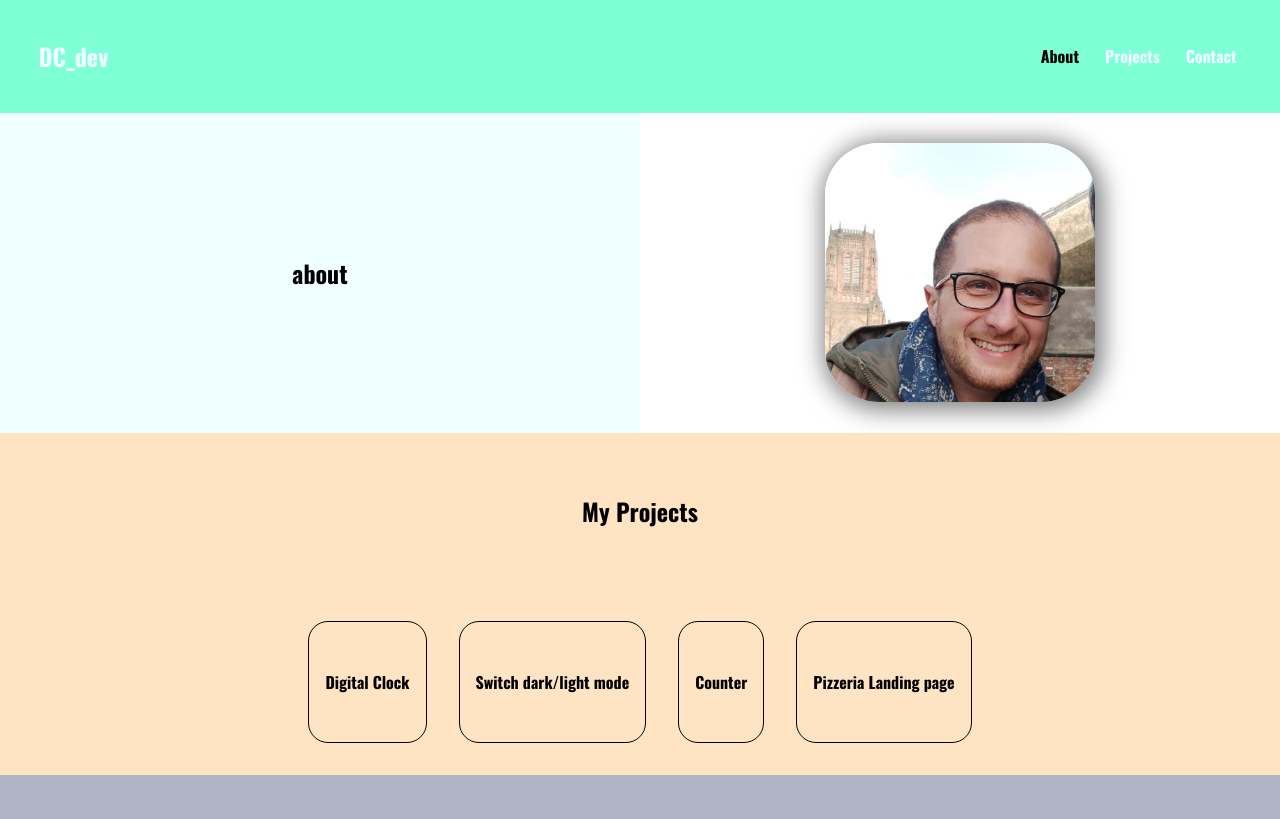
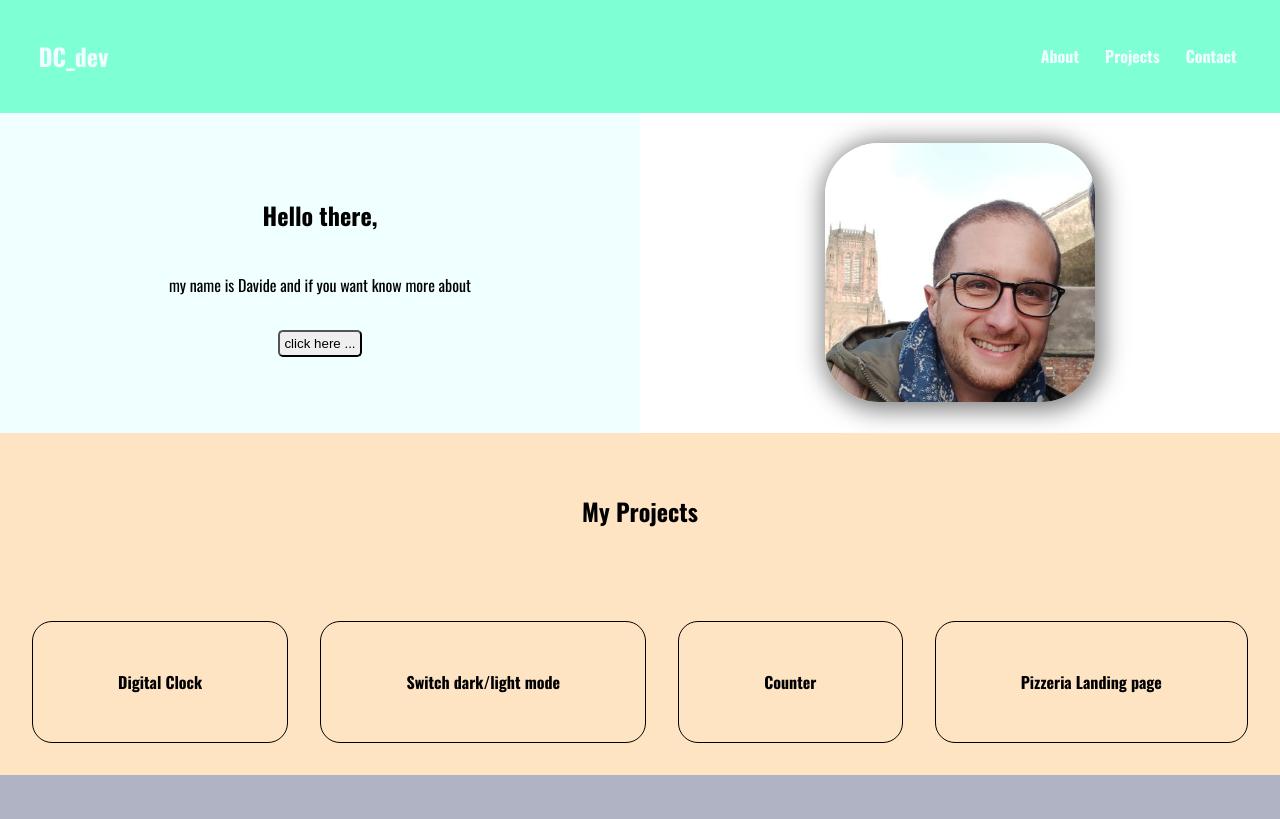
Before and after one commit to Castelli87/Portfolio, a plain HTML site: page index.html in a window 1280 px wide. Shown: the top 819 px of the page. Drawn offline with nearby package versions, Linux system fonts and the light colour scheme.

Commit message:
I,ve add some new stuff like about me, some button, a new page that is going to host my Bio

```diff
--- a/index.html
+++ b/index.html
@@ -29,20 +29,30 @@
       <div class="hamburger"><i class="fa-solid fa-bars fa-2x"></i></div>
       <ul class="rightside">
         <li>
-          <a href="#footer"> About </a>
+          <a href="#about"> About </a>
         </li>
 
-        <li>Projects</li>
-        <li>Contact</li>
+        <li>
+          <a href="#projects">Projects</a>
+        </li>
+        <li>
+          <a href="#footer">Contact</a>
+        </li>
       </ul>
     </header>
 
     <section class="photo">
       <img class="portrait" src="portofolio.jpeg" alt="" />
     </section>
-    <section class="about"><h2>about</h2></section>
+    <section id="about" class="about">
+      <h2 class="content">Hello there,</h2>
+      <p class="content">my name is Davide and if you want know more about</p>
+      <a class="content" href="./about.html"
+        ><button class="btn_content">click here ...</button></a
+      >
+    </section>
 
-    <section class="projects">
+    <section id="projects" class="projects">
       <h2 class="pro-title">My Projects</h2>
       <ul class="container-pro">
         <li class="card">
--- a/style.css
+++ b/style.css
@@ -36,8 +36,11 @@ header{
     list-style-type: none ;
     padding-left: 1em;
     font-weight:700;
+
 }
-
+.rightside li a{
+    color: azure;
+}
 
 
 
@@ -63,9 +66,19 @@ img{
     width: 100%;
     height:40vh;
     display: flex;
-    justify-content: center;
-    align-items: center;
+    justify-content:center;
+    align-items:center ;
+    flex-direction: column;
     background-color: azure;
+}
+.content{
+    padding: 1em ;
+}
+
+.btn_content{
+    padding: 0.3em;
+    border-radius: 5px;
+
 }
 
 .projects{
@@ -98,9 +111,10 @@ img{
     margin: 1em;
     border-radius: 20px;
     text-align: center;
+    flex-grow: 2;
 
 }
-a{
+ a{
     text-decoration: none ;
     font-weight: 700;
     color: black;
```
Also changed, not shown: about.html (added, +12 -0 lines).
